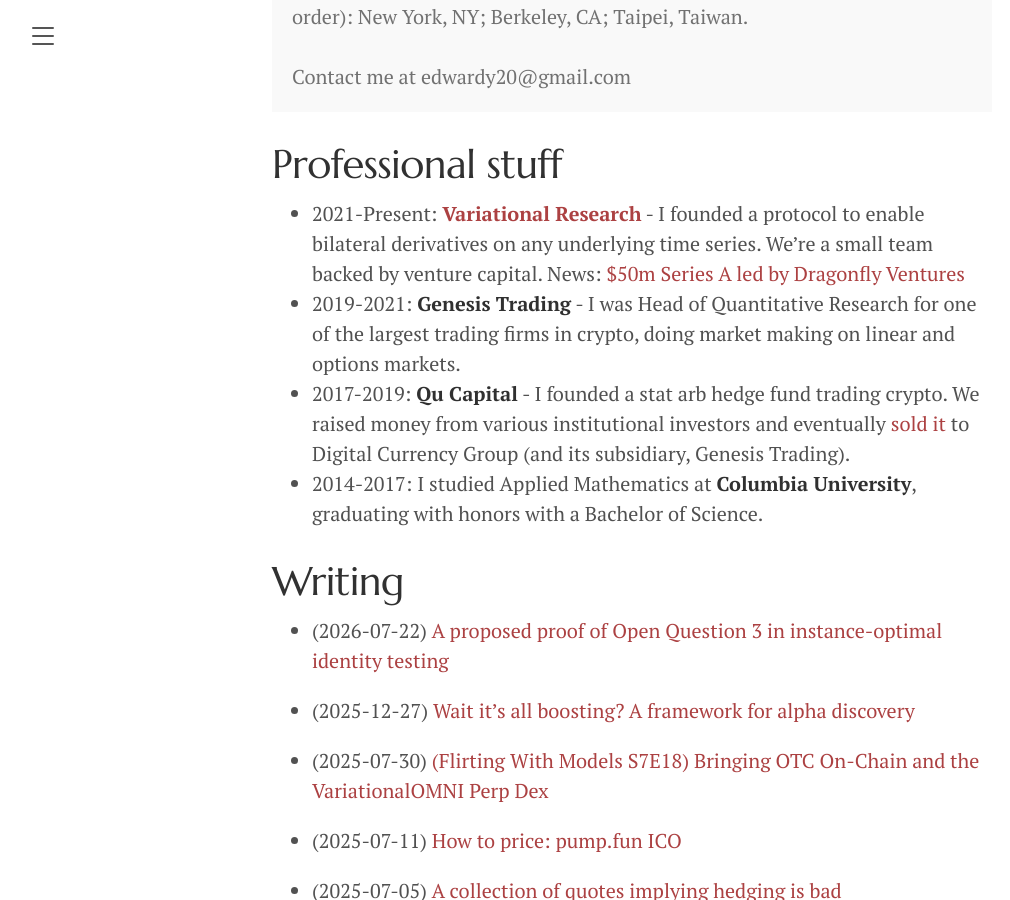
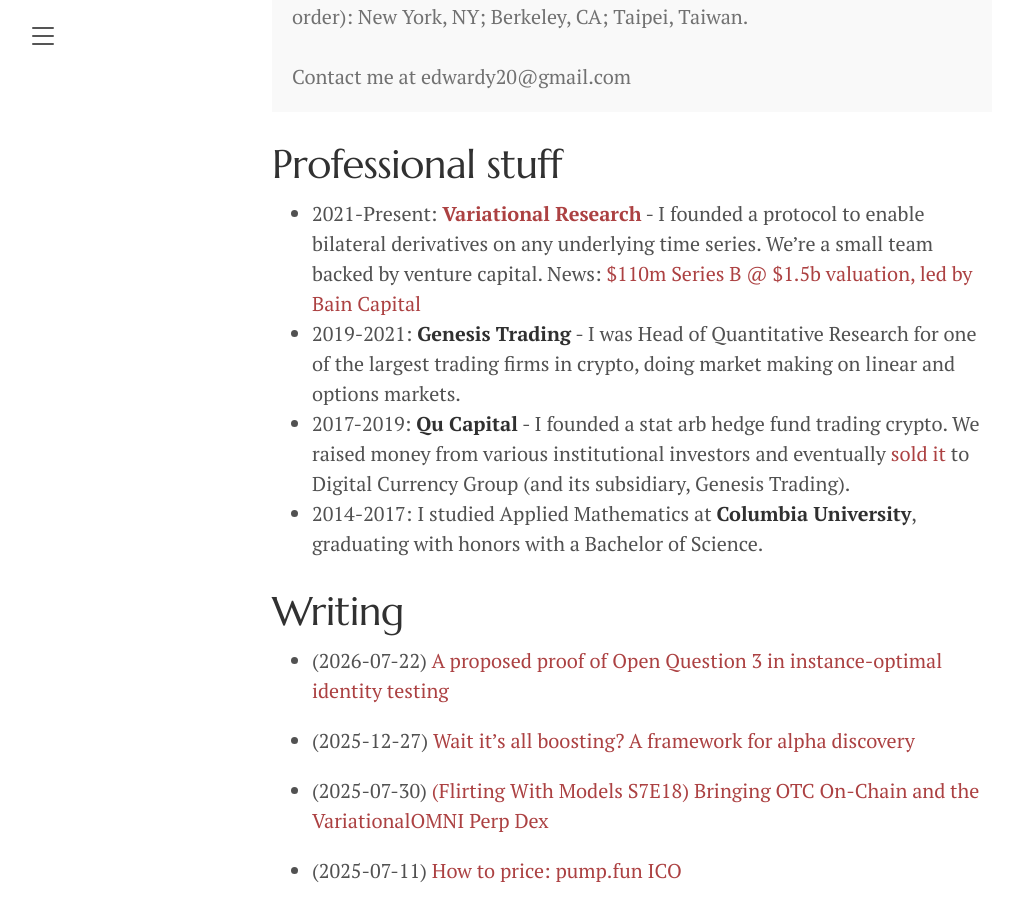
Before and after one commit to edwardyu/edwardyu.github.io, a Jekyll site: the page built from index.md, in a window 1280 px wide and 900 px high, scrolled down 330 px. Shown: the whole window, without its empty margins (8-1018 px from the left). Built offline with Jekyll 4.4.1, drawn with Linux system fonts in a browser that asks for light colours; a script that is not in the unit is left out.

Commit message:
series b

```diff
--- a/index.md
+++ b/index.md
@@ -12,7 +12,7 @@ title: About
 </p>
 
 # Professional stuff
-* 2021-Present: **[Variational Research](https://variational.io)** - I founded a protocol to enable bilateral derivatives on any underlying time series. We're a small team backed by venture capital. News: <a href="https://fortune.com/2026/05/20/variational-raises-50-million-series-a/">$50m Series A led by Dragonfly Ventures</a>
+* 2021-Present: **[Variational Research](https://variational.io)** - I founded a protocol to enable bilateral derivatives on any underlying time series. We're a small team backed by venture capital. News: <a href="https://www.bloomberg.com/news/articles/2026-11-18/hyperliquid-rival-hits-1-5-billion-valuation-as-perps-boom?accessToken=eyJhbGciOiJIUzI1NiIsInR5cCI6IkpXVCJ9.eyJzb3VyY2UiOiJTdWJzY3JpYmVyR2lmdGVkQXJ0aWNsZSIsImlhdCI6MTc5NTAxMTQ2NywiZXhwIjoxNzk1NjE2MjY3LCJhcnRpY2xlSWQiOiJUT05TU0VWVFRDWlcwMCIsImJjb25uZWN0SWQiOiI2NjAwRjlCMTk5NzA0MkUxODI5MjBFRjNBNDYwQ0YyMCJ9.mPB4TqrR3dJriuSRqBZ-JbqZ62K2wCFTAI9irLDFtZQ&leadSource=article-gifting">$110m Series B @ $1.5b valuation, led by Bain Capital</a>
 * 2019-2021: **Genesis Trading** - I was Head of Quantitative Research for one of the largest trading firms in crypto, doing market making on linear and options markets.
 * 2017-2019: **Qu Capital** - I founded a stat arb hedge fund trading crypto. We raised money from various institutional investors and eventually [sold it](https://www.coindesk.com/markets/2019/09/20/genesis-trading-acquires-quant-investment-firm-qu-capital) to Digital Currency Group (and its subsidiary, Genesis Trading).
 * 2014-2017: I studied Applied Mathematics at **Columbia University**, graduating with honors with a Bachelor of Science.
```
